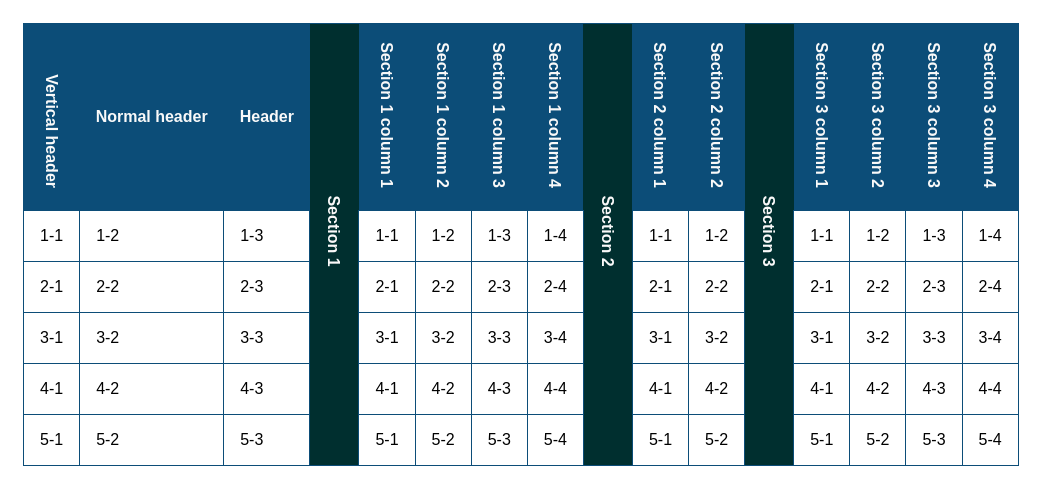
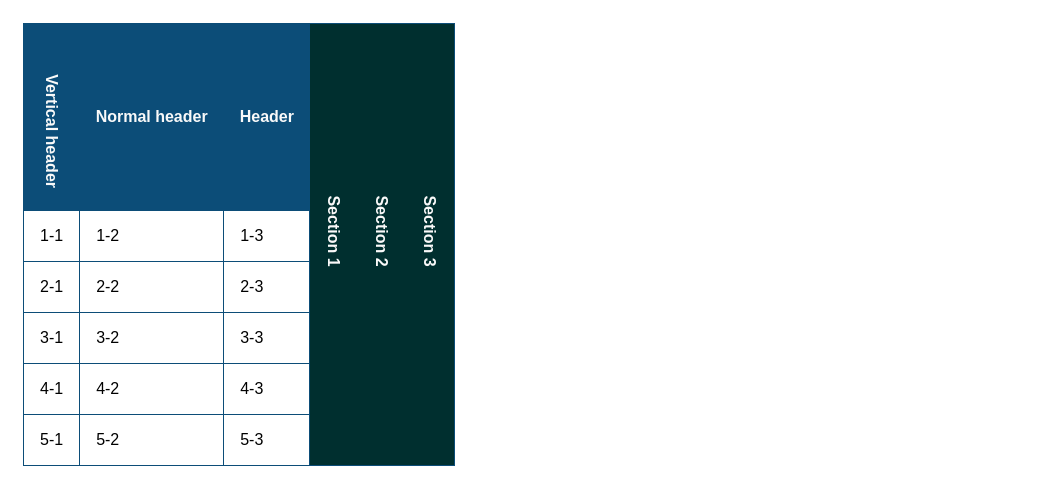
Before and after one commit to jeroenoliemans/wonderolie, a website: page CollapsibleTable/index.html in a window 1280 px wide. Shown: the whole page, without its empty margins (0-1059 px from the left). Drawn offline with Linux system fonts and the light colour scheme.

Commit message:
added collapse behavior

```diff
--- a/CollapsibleTable/collapsibleTable-compiled.js
+++ b/CollapsibleTable/collapsibleTable-compiled.js
@@ -32,8 +32,8 @@ class CollapsibleTable {
         this.toggles.push(this.table.rows[0].cells.length);
 
         // set click handlers
-        toggleArray.forEach(toggle => {
-            toggle.addEventListener('click', event => {
+        toggleArray.forEach(toggleColumn => {
+            toggleColumn.addEventListener('click', event => {
                 //calculate column start and end
                 let toggle = event.currentTarget;
                 let current = this.toggles.indexOf(toggle.cellIndex);
@@ -48,8 +48,22 @@ class CollapsibleTable {
                     toggle.classList.add(this.indicator);
                 }
             });
+
+            //collapse all
+            if (this.collapsed) {
+                let current = this.toggles.indexOf(toggleColumn.cellIndex);
+                let colStart = this.toggles[current];
+                let colEnd = current === this.toggles.length ? this.toggles[this.toggles.length - 1] : this.toggles[current + 1];
+
+                this.hideTableColumns(colStart + 2, colEnd, current);
+                toggleColumn.classList.remove(this.indicator);
+            }
         });
     }
+
+    //collapseAll() {
+    //
+    //}
 
     // helper function
     retrieveCells(start, end, rowSpans) {
@@ -76,14 +90,14 @@ class CollapsibleTable {
     //helper function
     showTableColumns(start, end, rowSpans) {
         this.retrieveCells(start, end, rowSpans).forEach(cell => {
-            cell.style.backgroundColor = 'red';
+            cell.style.display = 'table-cell';
         });
     }
 
     // helper function
     hideTableColumns(start, end, rowSpans) {
         this.retrieveCells(start, end, rowSpans).forEach(cell => {
-            cell.style.backgroundColor = 'green';
+            cell.style.display = 'none';
         });
     }
 }
--- a/CollapsibleTable/index.html
+++ b/CollapsibleTable/index.html
@@ -210,7 +210,7 @@
 
 <script src="collapsibleTable-compiled.js"></script>
 <script>
-    var ct = new CollapsibleTable();
+    var ct = new CollapsibleTable('.table', '.js-toggle-next-cells', 'cell__toggle-open', true);
 
 
 </script>
```
Also changed, not shown: CollapsibleTable/collapsibleTable.js (+18 -4 lines).
